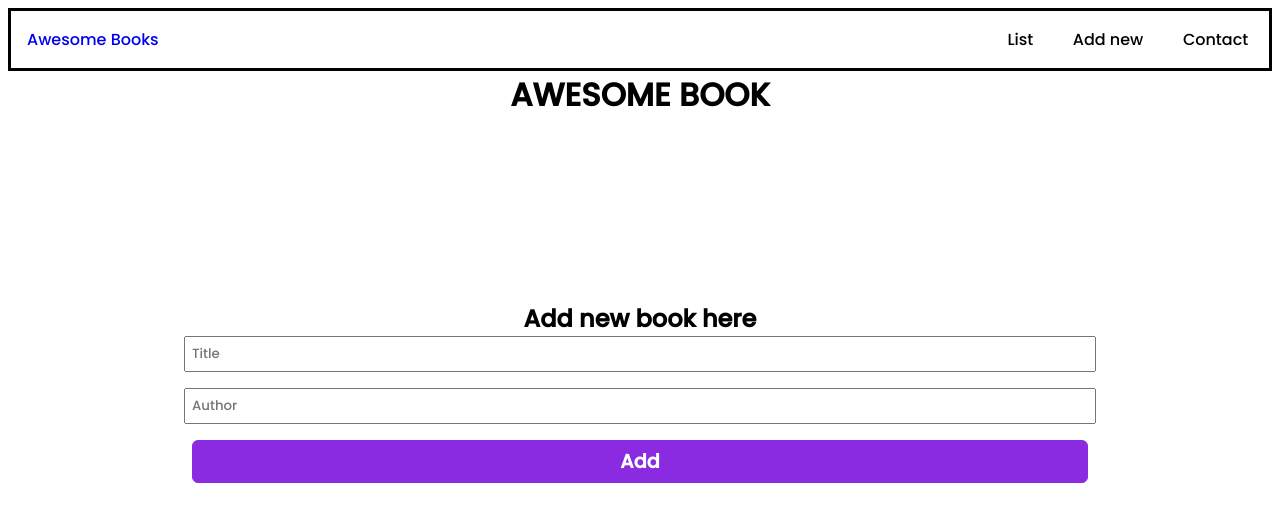
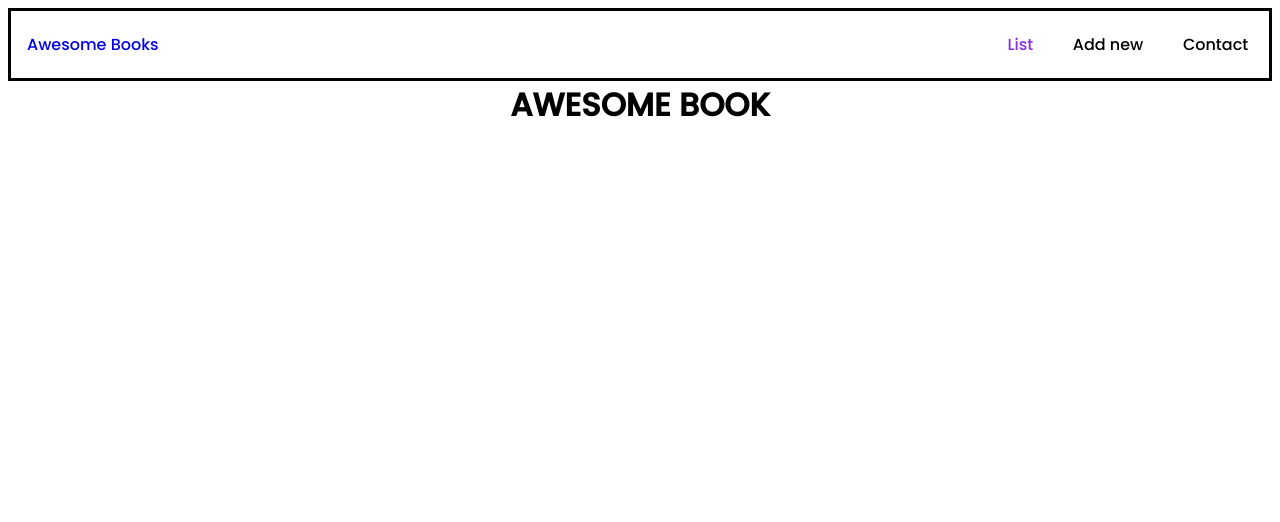
Before and after one commit to Outkarm/team-awesome-books-project, a plain HTML site: page index.html in a window 1280 px wide. Drawn offline with Linux system fonts and the light colour scheme.

Commit message:
Update index.html file

```diff
--- a/index.html
+++ b/index.html
@@ -7,26 +7,26 @@
     <link rel="stylesheet" href="index.css">
     <title>Awesome Book List Project</title>
 </head>
-<body>
+<body class="header">
     <header>
         <nav class="nav-container">
             <a class="logo-link" href="#">Awesome Books</a>
-            <ul class="nav-items">
-                <li class="nav-item"><a class="nav-link" href="">List</a></li>
-                <li class="nav-item"><a class="nav-link" href="">Add new</a></li>
-                <li class="nav-item"><a class="nav-link" href="">Contact</a></li>
-            </ul>
+        <ul class="nav-items">
+            <li class="nav-link active-btn" data-id="bookss">List</li>
+            <li class="nav-link" data-id="inputss">Add new</li>
+            <li class="nav-link" data-id="contactss">Contact</li>
+        </ul>
         </nav>
         <h1>AWESOME BOOK</h1>
     </header>
 
-    <main>
-        <section class="book-section">
+    <main class="all-sections">
+        <section class="book-section sections sec1 activesec" id="bookss">
             <table class="book-container">
             </table>
         </section>
 
-        <section class="form-section">
+        <section class="form-section sections sec2" id="inputss">
             <form class="form-container">
                 <h2>Add new book here</h2>
                 <input type="text" class="title book-title" placeholder="Title" required>
@@ -34,7 +34,8 @@
                 <input type="submit" class="add-btn add-book" value="Add">
             </form>
         </section>
-        <section class="contact-section">
+        <section class="contact-section sections sec3" id="contactss">
+          <!-- Contact Section -->
 
         </section>
     </main>
```
